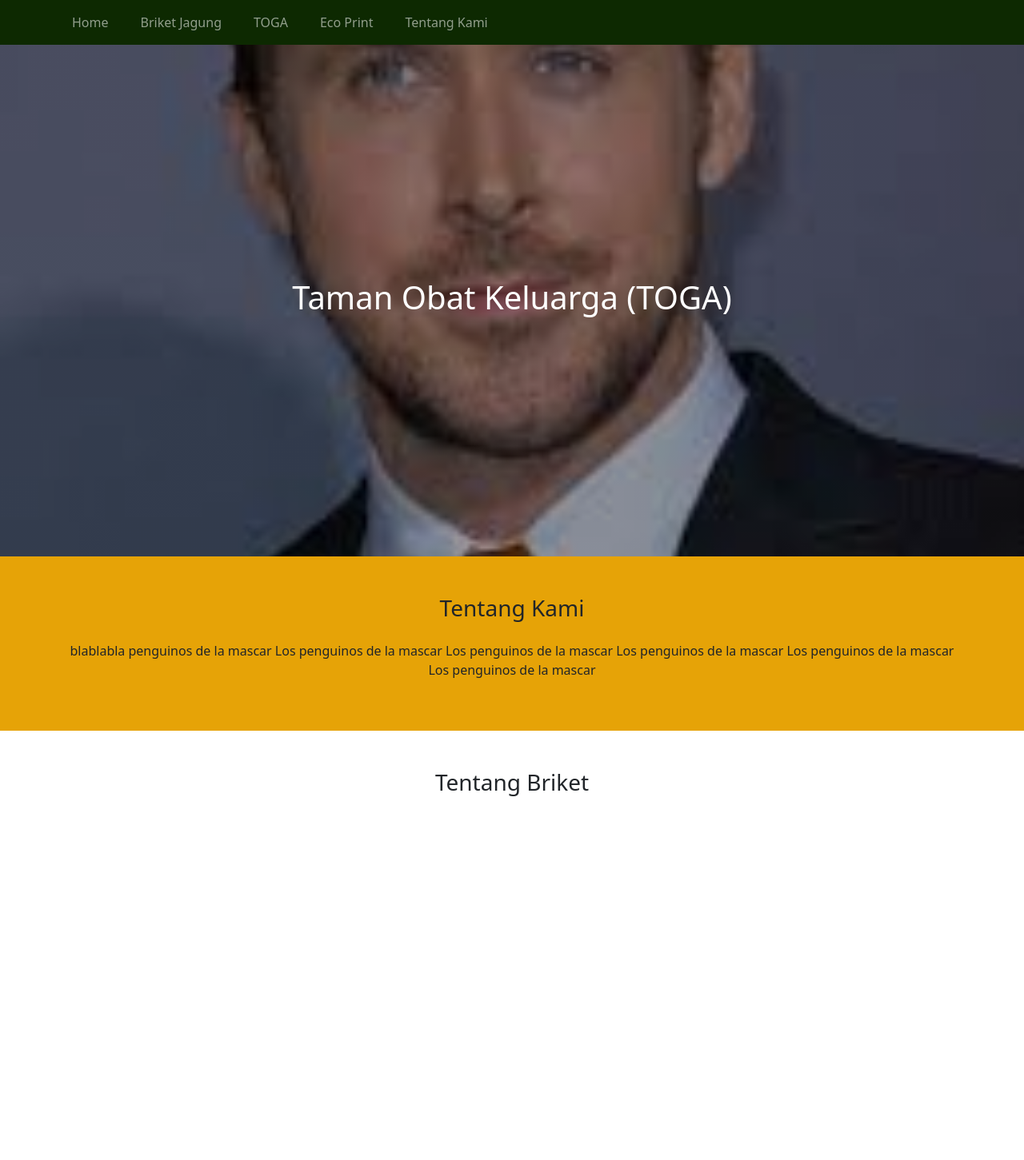
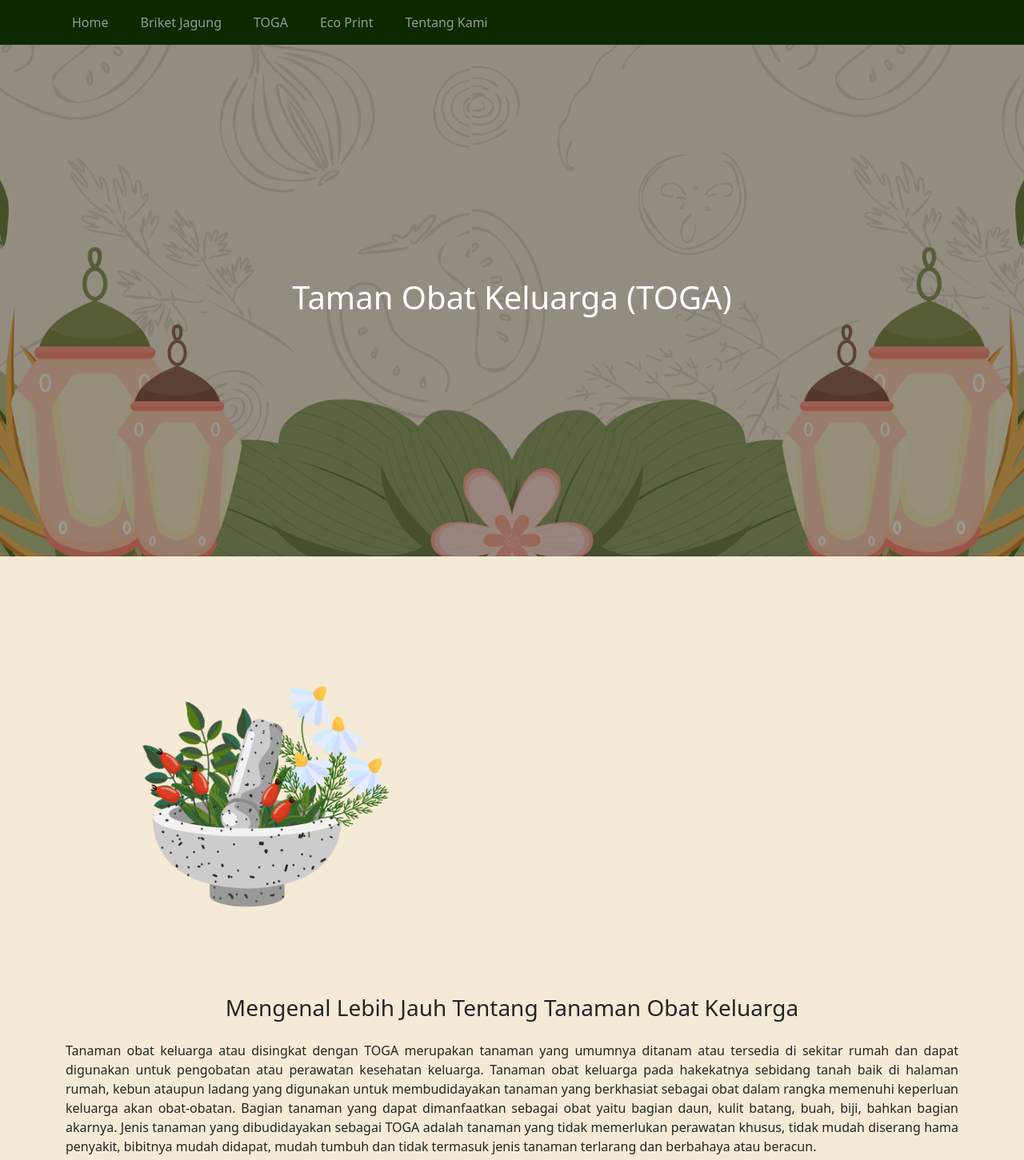
Before and after one commit to attarakram121140013/webkkn87, a PHP site: page /toga.html in a window 1280 px wide. Shown: the top 1451 px of the page at 80% size. Run offline with PHP 8.4, Linux system fonts and the light colour scheme; some libraries are stand-ins or nearby versions; some web fonts are replaced.

Commit message:
day 1 vania
banner ada yg dirubah, background color juga sama nambah foto

```diff
--- a/css/style.css
+++ b/css/style.css
@@ -12,7 +12,7 @@
 }
 
 .warna3 {
-    background-color: #e6a307;
+    background-color: #F5EAD5;
 }
 
 .warna4 {
@@ -39,7 +39,7 @@
 
 .banner-toga{
     height: 80vh;
-    background: linear-gradient(rgba(0,0,0,0.4), rgba(0,0,0,0.4)), url('../image/pic3.jpeg');
+    background: linear-gradient(rgba(0,0,0,0.4), rgba(0,0,0,0.4)), url('../image/banner-toga.png');
     background-size: cover;
     background-position: center;
     background-repeat: no-repeat;
@@ -151,3 +151,14 @@
     border-radius: 100%;
     box-shadow: 0 0 10px rgba(255, 255, 255, 0.5);
 }
+
+.text-justify {
+    text-align: justify;
+}
+
+.gambar-toga{
+    margin-bottom: 0px;
+    padding-bottom: 0px;
+    width: 500px;
+    display: flex;
+}
--- a/toga.html
+++ b/toga.html
@@ -45,18 +45,24 @@
         </div>
     </div>
 
-     <!-- tentang kami -->
+     <!-- Pengertian Toga-->
      <div class="container-fluid warna3 py-5">
         <div class="container text-center">
-            <h3>Tentang Kami</h3>
-            <p class="fs5 mt-4">
-            blablabla penguinos de la mascar Los penguinos de la mascar Los penguinos de la mascar Los penguinos de la mascar Los penguinos de la mascar Los penguinos de la mascar
+            <img src="image/5.png" class="gambar-toga">
+            <h3>Mengenal Lebih Jauh Tentang Tanaman Obat Keluarga</h3>
+            <p class="fs5 mt-4 text-justify">
+                Tanaman obat keluarga atau disingkat dengan TOGA merupakan tanaman yang umumnya ditanam atau tersedia di sekitar
+                rumah dan dapat digunakan untuk pengobatan atau perawatan kesehatan keluarga. Tanaman obat keluarga pada hakekatnya sebidang tanah baik di halaman rumah,
+                kebun ataupun ladang yang digunakan untuk membudidayakan tanaman yang berkhasiat sebagai obat dalam rangka memenuhi
+                keperluan keluarga akan obat-obatan. Bagian tanaman yang dapat dimanfaatkan sebagai obat yaitu bagian daun, kulit batang,
+                buah, biji, bahkan bagian akarnya. Jenis tanaman yang dibudidayakan sebagai TOGA adalah tanaman yang tidak memerlukan perawatan khusus,
+                tidak mudah diserang hama penyakit, bibitnya mudah didapat, mudah tumbuh dan tidak termasuk jenis tanaman terlarang dan berbahaya atau beracun.
             </p>
         </div>
     </div>
 
     <!-- tentang briket -->
-    <div class="container-fluid py-5">
+    <div class="container-fluid warna3 py-2">
         <div class="container text-center">
             <h3>Tentang Briket</h3>
 
@@ -81,7 +87,7 @@
     </div>
 
     <!-- display briket -->
-    <div class="container-fluid py-5">
+    <div class="container-fluid warna3 py-5">
         <div class="container text-center">
             <div class="row mt-5">
                 <div class="col-sm-6 col-md-4 mb-3">
```
Also changed, not shown: image/5.png (added), image/banner-toga.png (added).
